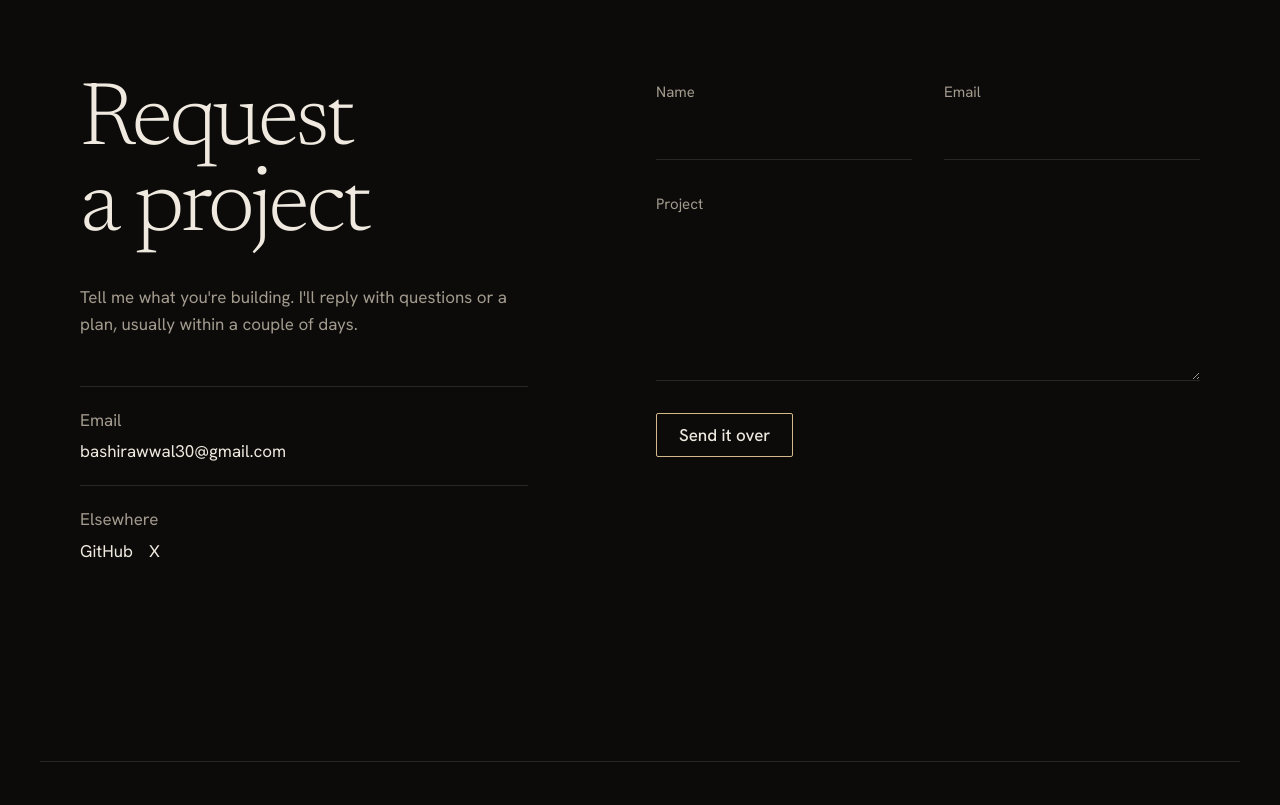
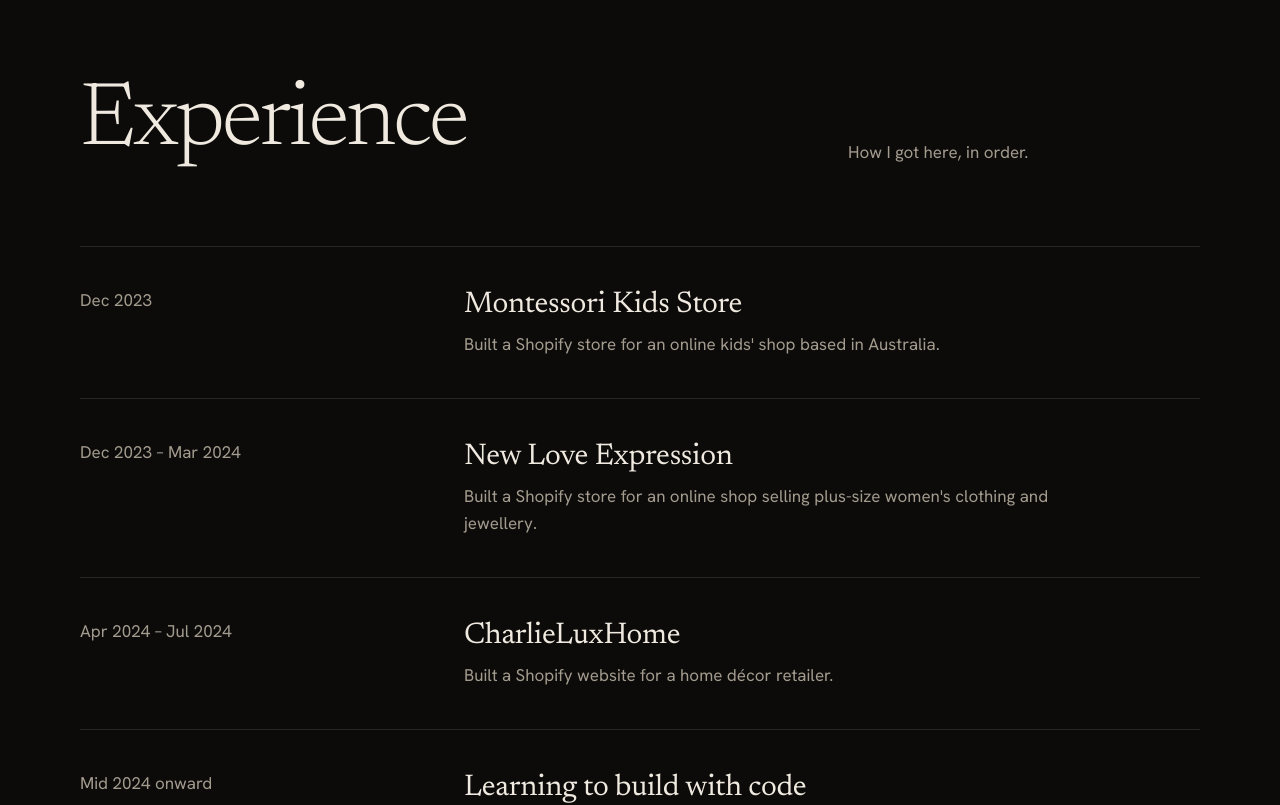
Before and after one commit to bigswiftttt/swift-portfolio, a Next.js app: page / in a window 1280 px wide. Shown: the part 4200-5005 px from the top of the page. Built offline with nearby package versions, Linux system fonts and the light colour scheme; no server answers.

Commit message:
feat:experience&skills

```diff
--- a/app/page.tsx
+++ b/app/page.tsx
@@ -3,6 +3,8 @@
 import {
   about,
   contact,
+  experience,
+  experienceIntro,
   hero,
   processIntro,
   projects,
@@ -156,6 +158,41 @@
         </div>
       </section>
 
+      <section id="experience" className="wrap scroll-mt-20 pb-28 md:pb-44">
+        <Reveal>
+          <div className="mb-12 grid gap-4 md:mb-20 md:grid-cols-12 md:items-end md:gap-8">
+            <h2 className="display text-[length:clamp(2.75rem,7vw,6rem)] md:col-span-8">
+              {experienceIntro.heading}
+            </h2>
+            <p className="measure text-graphite md:col-span-4">
+              {experienceIntro.intro}
+            </p>
+          </div>
+        </Reveal>
+
+        <ol className="border-b border-rule">
+          {experience.map((item, index) => (
+            <li key={item.title}>
+              <Reveal delay={index * 80}>
+                <div className="rule-draw grid gap-2 py-8 md:grid-cols-12 md:gap-8 md:py-10">
+                  <span className="text-graphite md:col-span-3">
+                    {item.period}
+                  </span>
+                  <div className="md:col-span-8 md:col-start-5">
+                    <h3 className="subtitle">{item.title}</h3>
+                    <p className="measure mt-2 text-graphite">
+                      {item.description}
+                    </p>
+                  </div>
+                </div>
+              </Reveal>
+            </li>
+          ))}
+        </ol>
+      </section>
+
+      <section id="contact" className="wrap scroll-mt-20 pb-28 md:pb-44"></section>
+
       <section id="contact" className="wrap scroll-mt-20 pb-28 md:pb-44">
         <div className="grid gap-12 md:grid-cols-12 md:gap-8">
           <div className="md:col-span-5">
--- a/lib/site.ts
+++ b/lib/site.ts
@@ -274,6 +274,43 @@
   ],
 };
 
+export const experienceIntro = {
+  heading: "Experience",
+  intro: "How I got here, in order.",
+};
+
+export const experience = [
+  {
+    period: "Dec 2023",
+    title: "Montessori Kids Store",
+    description:
+      "Built a Shopify store for an online kids' shop based in Australia.",
+  },
+  {
+    period: "Dec 2023 – Mar 2024",
+    title: "New Love Expression",
+    description:
+      "Built a Shopify store for an online shop selling plus-size women's clothing and jewellery.",
+  },
+  {
+    period: "Apr 2024 – Jul 2024",
+    title: "CharlieLuxHome",
+    description: "Built a Shopify website for a home décor retailer.",
+  },
+  {
+    period: "Mid 2024 onward",
+    title: "Learning to build with code",
+    description:
+      "Stepped away from Shopify work to learn full-stack development from the ground up.",
+  },
+  {
+    period: "2026",
+    title: "Full-stack projects",
+    description:
+      "Designed and built DevForge, StudyOS, Atlas and Glamorous Thread, shown in Selected work above.",
+  },
+];
+
 export const contact = {
   heading: "Request a project",
   intro:
```
